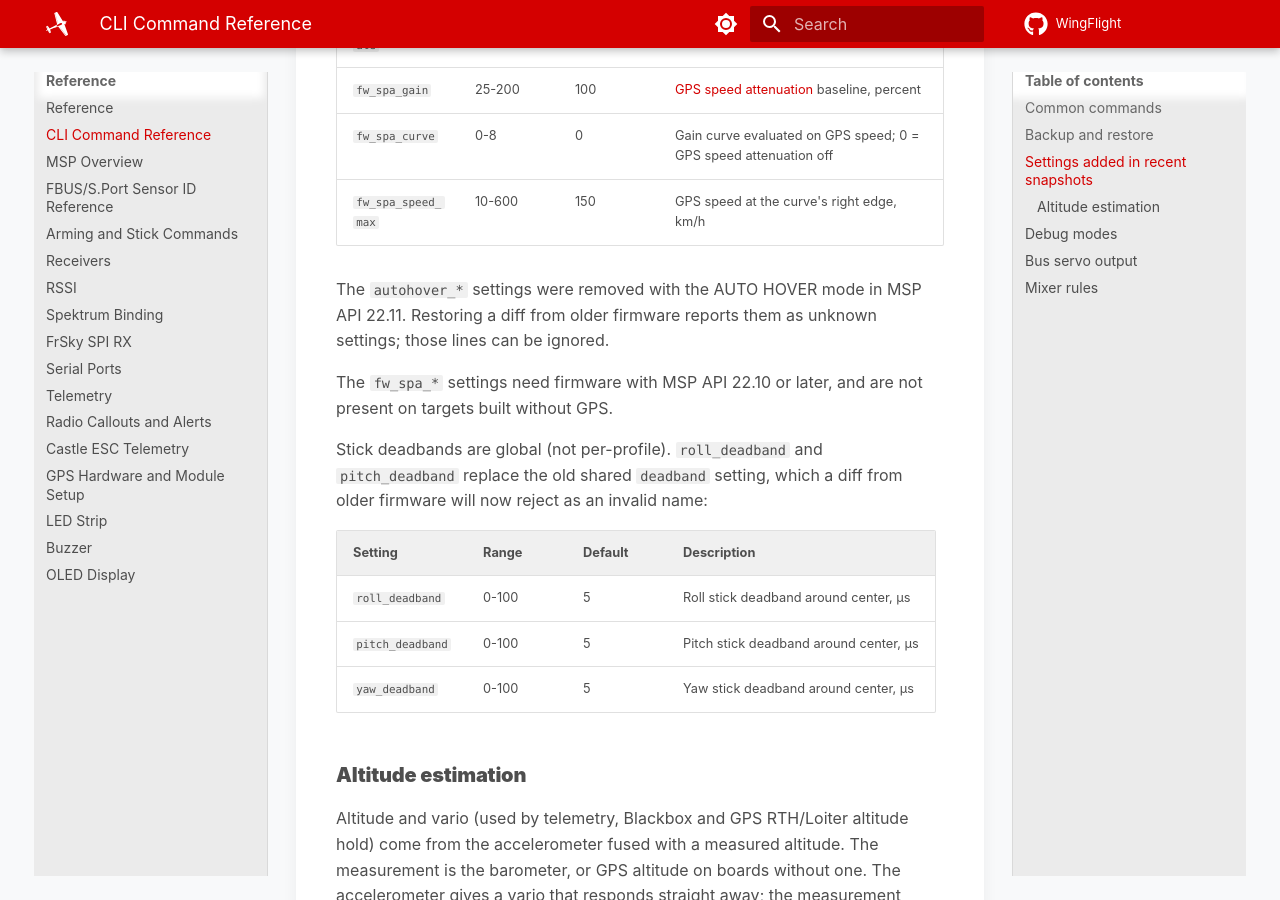
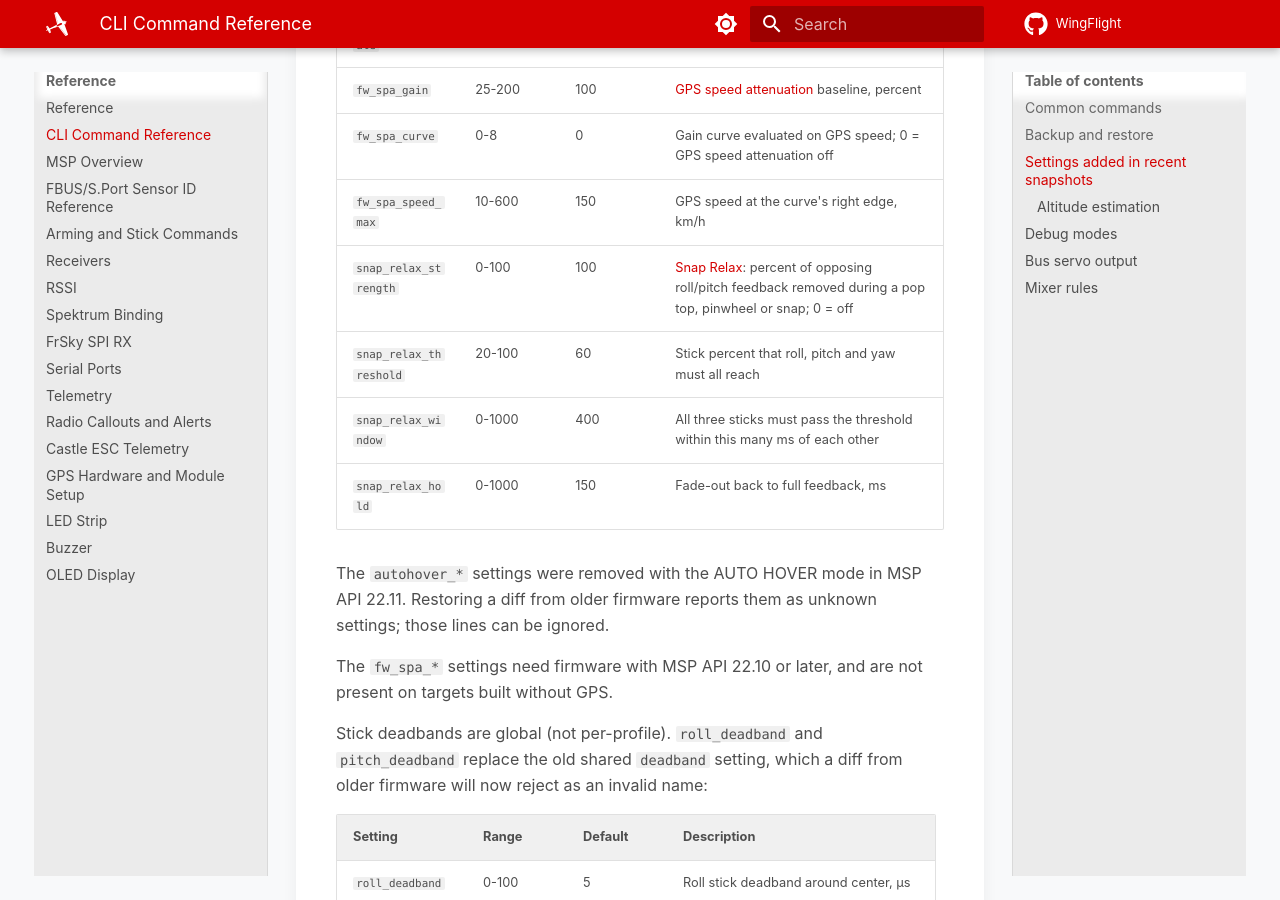
Before and after one commit to WingFlight/wingflight-docs, an MkDocs documentation site: the page built from docs/reference/cli-reference.md, in a window 1280 px wide and 900 px high, scrolled down 1531 px. Built offline with MkDocs 1.6.1 and Material for MkDocs 9.7.7, drawn with Linux system fonts in a browser that asks for light colours; some of the changed text lies outside the part shown.

Commit message:
Document Snap Relax (#62)
New Flight Modes page for snap relax (pop tops, pinwheels, snaps): how
it is detected, what it relaxes, the four per-profile settings and how
to tune them. CLI reference gets the settings and the SNAP_RELAX debug
mode.

Co-authored-by: Rob Thomson <rob@rt-rc.com>
Co-authored-by: Claude Opus 5.5 <noreply@anthropic.com>

```diff
--- a/docs/reference/cli-reference.md
+++ b/docs/reference/cli-reference.md
@@ -40,6 +40,10 @@ want to change):
 | `fw_spa_gain` | 25-200 | 100 | [GPS speed attenuation](../configurator/tabs/profiles.md#speed-gps-speed-attenuation) baseline, percent |
 | `fw_spa_curve` | 0-8 | 0 | Gain curve evaluated on GPS speed; 0 = GPS speed attenuation off |
 | `fw_spa_speed_max` | 10-600 | 150 | GPS speed at the curve's right edge, km/h |
+| `snap_relax_strength` | 0-100 | 100 | [Snap Relax](../flight-modes/snap-relax.md): percent of opposing roll/pitch feedback removed during a pop top, pinwheel or snap; 0 = off |
+| `snap_relax_threshold` | 20-100 | 60 | Stick percent that roll, pitch and yaw must all reach |
+| `snap_relax_window` | 0-1000 | 400 | All three sticks must pass the threshold within this many ms of each other |
+| `snap_relax_hold` | 0-1000 | 150 | Fade-out back to full feedback, ms |
 
 The `autohover_*` settings were removed with the AUTO HOVER mode in MSP API
 22.11. Restoring a diff from older firmware reports them as unknown settings;
@@ -100,7 +104,7 @@ is rejected as an invalid value. Set `debug_mode = NONE` instead.
 | 79 | `AUTOHOVER` (removed with the mode in API 22.11) |
 
 For Wingflight's own diagnostics use `ATTHOLD`, `TVHOLD`,
-`AIRBORNE`, `ALTITUDE` or `GAIN_ATTEN`. The first two log one axis at a
+`AIRBORNE`, `ALTITUDE`, `GAIN_ATTEN` or `SNAP_RELAX`. The first two log one axis at a
 time, picked with `debug_axis`.
 
 `GAIN_ATTEN` shows the throttle (TPA) and GPS speed (SPA) gain attenuation
@@ -113,6 +117,15 @@ that scales P, D, F and B (their product is floored at 25%):
 | 2 | Filtered GPS speed used by the curve, 0.1 km/h |
 | 3 | Raw GPS speed, cm/s |
 | 4 | GPS fix (1 = fix) |
+
+`SNAP_RELAX` shows [Snap Relax](../flight-modes/snap-relax.md) detection:
+
+| Field | Value |
+|---|---|
+| 0 | Relax amount, x1000 (1000 = 100%) |
+| 1 | Snap active (1 = all three sticks past the threshold) |
+| 2 | Time between the first and last stick crossing the threshold, ms |
+| 3-5 | Roll, pitch and yaw stick deflection, x1000 |
 
 `ALTITUDE` shows the [altitude estimate](#altitude-estimation) next to its
 sources, to check the fusion against the raw readings:
--- a/mkdocs.yml
+++ b/mkdocs.yml
@@ -109,6 +109,7 @@ nav:
       - Setup and Gyro Off: flight-modes/setup-gyro-off.md
       - Ready-to-Arm Wiggle: flight-modes/ready-to-arm-wiggle.md
       - Cross-Axis Relax: flight-modes/cross-axis-relax.md
+      - Snap Relax: flight-modes/snap-relax.md
       - Governor: flight-modes/governor.md
       - Backup RX Input: flight-modes/backup-rx-input.md
       - GPS RTH and Loiter: flight-modes/gps-rth.md
```
Also changed, not shown: docs/flight-modes/index.md (+1 -0 lines), docs/flight-modes/snap-relax.md (added, +57 -0 lines).
